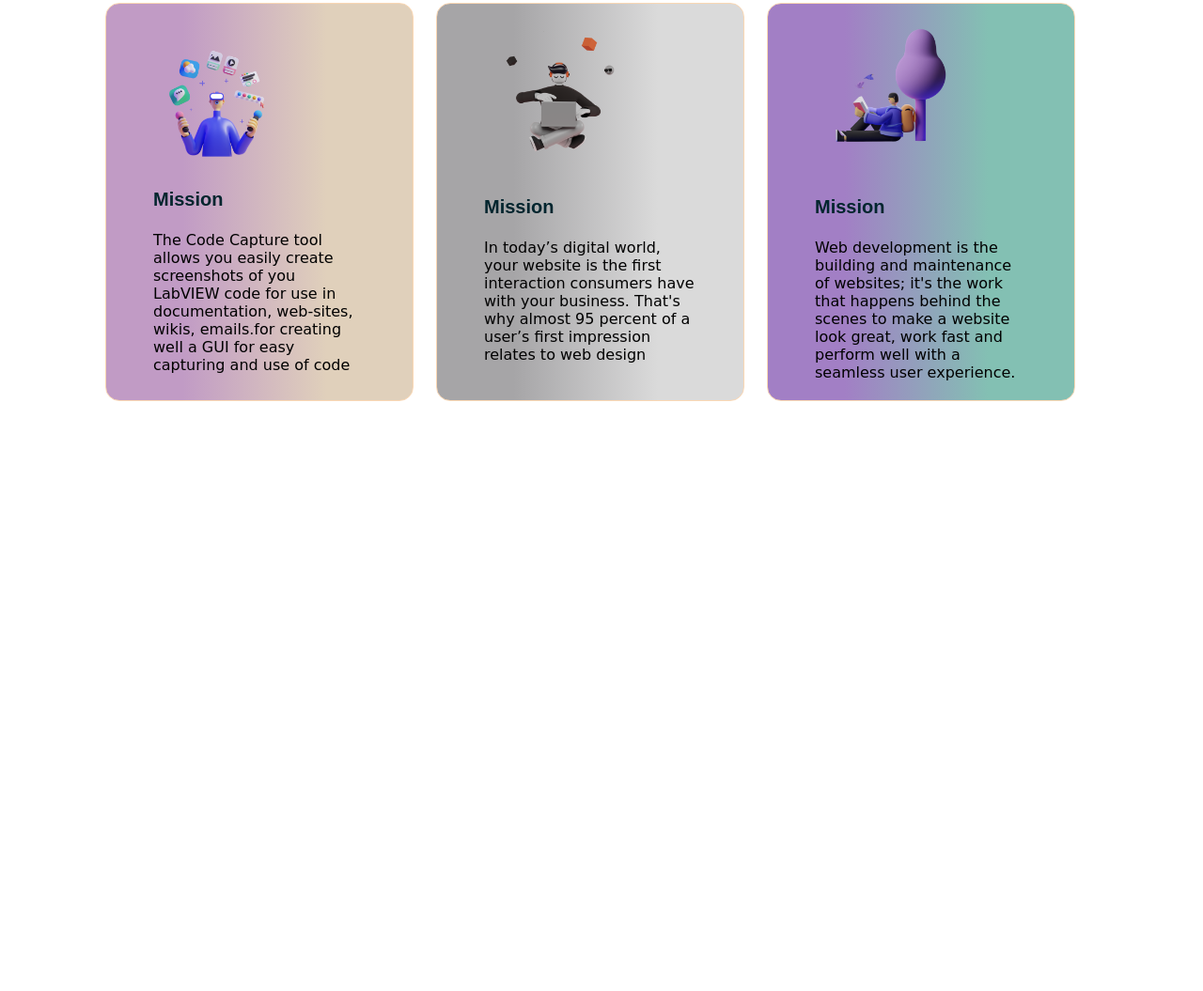
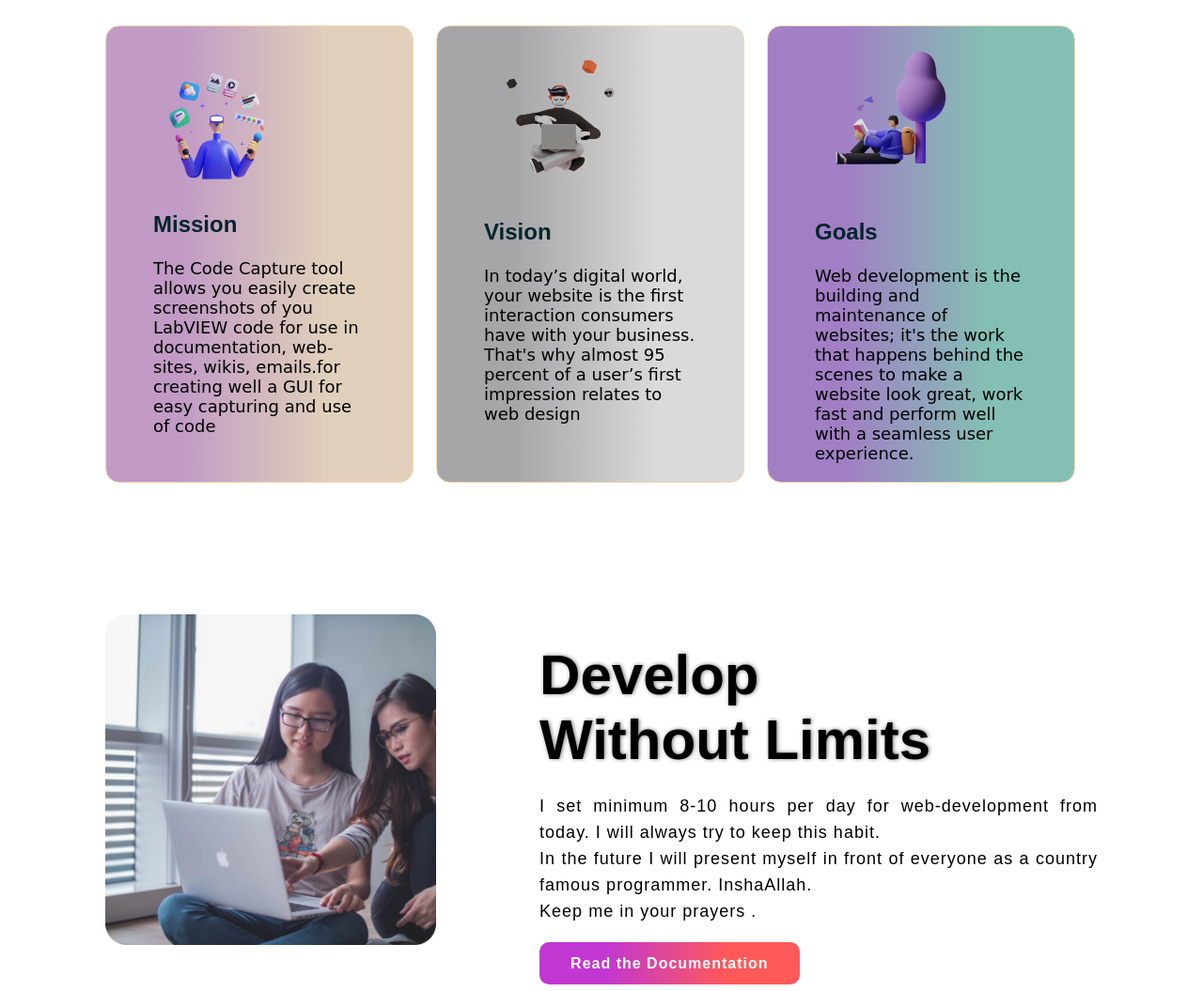
Before and after one commit to sajeeb-ahmeed/protfolio-mission-2022, a plain HTML site: page index.html in a window 1280 px wide. Shown: the part 746-1801 px from the top of the page at 94% size. Before the commit the page ends 1193 px from the top, so only its background shows below. Drawn offline with Linux system fonts and the light colour scheme.

Commit message:
Unlimited development markup and style added

```diff
--- a/css/style.css
+++ b/css/style.css
@@ -32,7 +32,7 @@ h2 {
 }
 
 h3 {
-    font-size: 2.6rem;
+    font-size: 2.8rem;
     font-family: 'Poppins', sans-serif;
 }
 
@@ -42,7 +42,7 @@ h4 {
 }
 
 p {
-    font-size: 1.6rem;
+    font-size: 1.8rem;
     font-family: 'Yeseva One', cursive;
 
 }
@@ -162,6 +162,10 @@ li {
 }
 
 /* ==== style mission-vission-golas start === */
+.mission-vission-golas-2022-parents {
+    margin-bottom: 5rem;
+}
+
 .my-mission-area {
     width: 100%;
     margin-top: 7rem;
@@ -199,7 +203,47 @@ li {
     text-align: left;
     padding-top: 2.5rem;
     font-weight: 900;
-    font-size: 2rem;
+    font-size: 2.4rem;
 }
 
 /* ====style unlimited devolopement start==== */
+
+.developments-unlimited-2022 {
+    display: flex;
+    height: auto;
+    padding: 2rem 8rem;
+}
+
+.develop-cute-girls {
+    width: 35%;
+    margin-right: 5rem;
+    margin-top: 5rem;
+}
+
+.develop-cute-girls img {
+    width: 100%;
+}
+
+.development-2022-dwl {
+    width: 65%;
+}
+
+.development-2022-dwl h1 {
+    font-family: sans-serif;
+    font-size: 6rem;
+    font-weight: bold;
+    margin-top: 8rem;
+    margin-left: 6rem;
+}
+
+.nonstop-development-korte-hobe {
+    text-align: justify;
+    margin-left: 6rem;
+    font-family: sans-serif;
+    letter-spacing: .1rem;
+    line-height: 2.8rem;
+}
+
+.documentation_button {
+    margin-left: 6rem;
+}
--- a/index.html
+++ b/index.html
@@ -36,6 +36,8 @@
 
         </section>
         <!-- === Focused-on markup End === -->
+
+        <!-- ==== Mission Vision Golas Markup Start==== -->
         <div class="mission-vission-golas-2022-parents">
             <div class="my-mission-area center">
                 <h3 class="my-mission bold text-center shawos-3"> My Mission in <span class="color2"> 2022</span></h3>
@@ -54,7 +56,7 @@
                 <div class="mission-2022 bg-gradient-2">
                     <img src="images/illustrators/illustrator-2.png" alt="" class="illstrators">
 
-                    <h3 class="mission-vision-golas-h3 color3">Mission</h3> <br><br>
+                    <h3 class="mission-vision-golas-h3 color3">Vision</h3> <br><br>
                     <p class="illustrators-mission-pera">In today’s digital world, your website is the first interaction
                         consumers have with your business. That's why almost 95 percent of a user’s first impression
                         relates to web design</p>
@@ -63,16 +65,34 @@
                 <div class="mission-2022 bg-gradient-3">
                     <img src="images/illustrators/illustrator-3.png" alt="" class="illstrators">
 
-                    <h3 class="mission-vision-golas-h3  color3 bold">Mission</h3> <br><br>
+                    <h3 class="mission-vision-golas-h3  color3 bold"> Goals</h3> <br><br>
                     <p class="illustrators-mission-pera">Web development is the building and maintenance of websites;
                         it's the work that happens behind the scenes to make a website look great, work fast and perform
                         well with a seamless user experience.</p>
-
                 </div>
 
             </div>
         </div>
 
+        <!-- ==== Mission Vision Golas Markup End==== -->
+
+        <!-- ===Unlimited development Markup Start=== -->
+        <div class="developments-unlimited-2022">
+            <div class="develop-cute-girls">
+                <img src="images/pictures/coding.png" alt="codeing png" class="hello-cutes">
+            </div>
+            <div class="development-2022-dwl">
+                <h1 class="color-3 bold shawos-3">Develop <br> Without Limits</h1> <br><br>
+                <p class="nonstop-development-korte-hobe"> I set minimum 8-10 hours per day for web-development from
+                    today. I will always try to keep this habit. <br> In the future I will present myself in front of
+                    everyone as a country famous programmer. InshaAllah. <br> Keep me in your prayers . </p>
+                <br><br><br>
+                <a target="_blank" href="https://www.google.com" class="button documentation_button bold ">Read the
+                    Documentation</a>
+            </div>
+        </div>
+
+        <!-- ===Unlimited development Markup End=== -->
 
     </div>
 </body>
```
